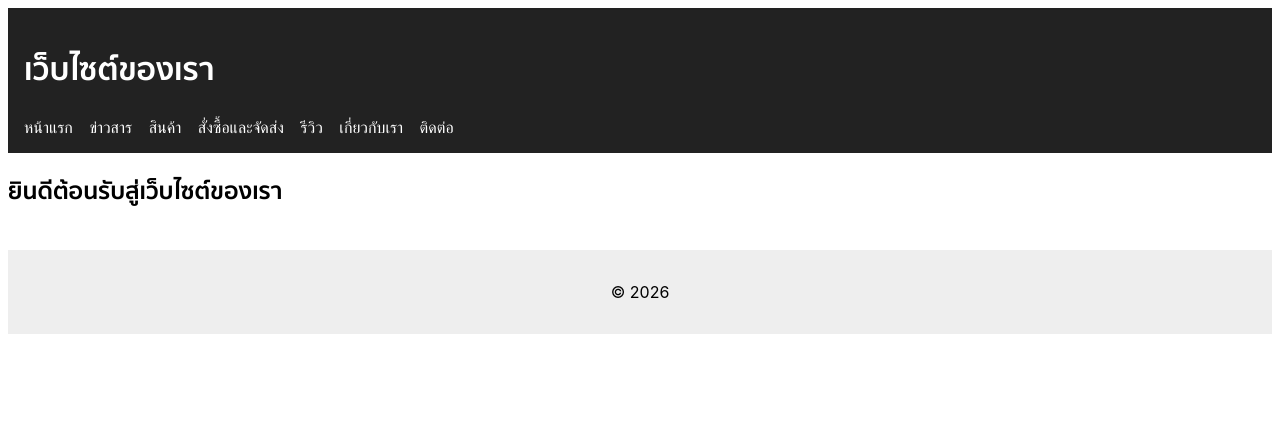
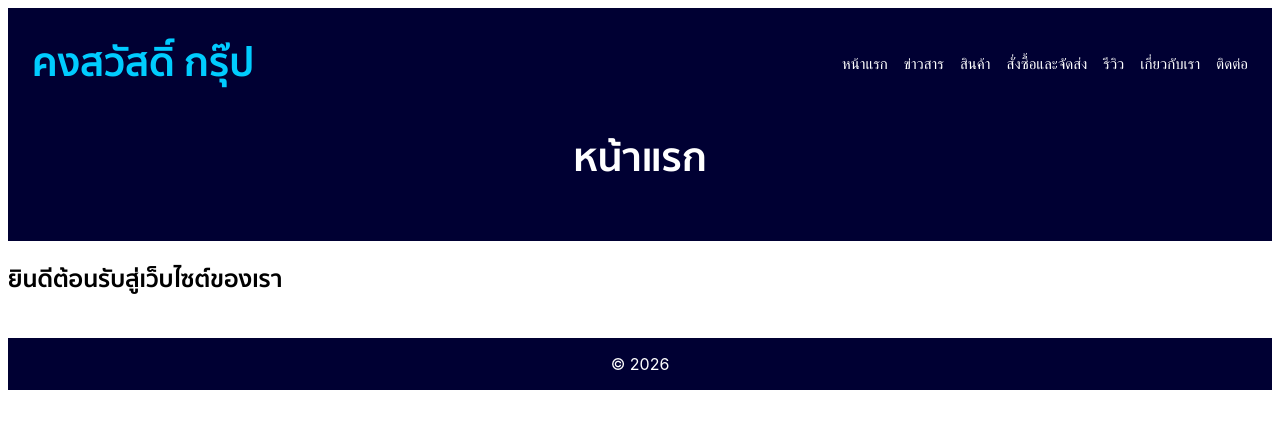
Before and after one commit to Joseph1999555/KSW_Static_Web, a plain HTML site: page index.html in a window 1280 px wide. Drawn offline with Linux system fonts and the light colour scheme; a web font is replaced by a local one.

Commit message:
fix reload path

```diff
--- a/footer/footer.css
+++ b/footer/footer.css
@@ -1,6 +1,11 @@
 .site-footer {
-  background: #eee;
+  background: #000033;
   padding: 16px;
   text-align: center;
   margin-top: 40px;
 }
+
+.site-footer p {
+  color: #fff;
+  margin: 0;
+}
--- a/header/header.css
+++ b/header/header.css
@@ -1,15 +1,41 @@
 .site-header {
-  background: #222;
-  color: white;
-  padding: 16px;
+  padding: 24px;
+  background: #000033;
+  color: #fff;
 }
 
-.site-header nav a {
-  color: white;
-  margin-right: 12px;
-  text-decoration: none;
+/* แถวบน: h1 + nav */
+.header-top {
+  display: flex;
+  align-items: center;
 }
 
-.site-header nav a:hover {
+.logo {
+  margin: 0;
+  color:#00CCFF;
+  font-size: 40px;
+}
+
+/* ดัน nav ไปขวาสุด */
+.main-nav {
+  margin-left: auto;
+  display: flex;
+  gap: 16px;
+}
+
+.main-nav a {
+  color: #fff;
+  text-decoration: none;
+  font-size: 15px;
+}
+
+.main-nav a:hover {
   text-decoration: underline;
 }
+
+/* h1 ตัวล่าง */
+.hero-title {
+  margin-top: 32px;
+  font-size: 40px;
+  text-align: center;
+}
--- a/header/header.html
+++ b/header/header.html
@@ -1,12 +1,21 @@
 <header class="site-header">
-  <h1>เว็บไซต์ของเรา</h1>
-  <nav>
-  <a href="/" data-link>หน้าแรก</a>
-  <a href="/news" data-link>ข่าวสาร</a>
-  <a href="/product" data-link>สินค้า</a>
-  <a href="/order" data-link>สั่งซื้อและจัดส่ง</a>
-  <a href="/review" data-link>รีวิว</a>
-  <a href="/about" data-link>เกี่ยวกับเรา</a>
-  <a href="/contact" data-link>ติดต่อ</a>
-</nav>
+
+  <!-- แถวบน -->
+  <div class="header-top">
+    <h1 class="logo">คงสวัสดิ์ กรุ๊ป</h1>
+
+    <nav class="main-nav">
+      <a href="/" data-link data-title="หน้าแรก">หน้าแรก</a>
+      <a href="/#/news" data-link data-title="ข่าวสาร">ข่าวสาร</a>
+      <a href="/#/product" data-link data-title="สินค้า">สินค้า</a>
+      <a href="/#/order" data-link data-title="สั่งซื้อและจัดส่ง">สั่งซื้อและจัดส่ง</a>
+      <a href="/#/review" data-link data-title="รีวิว">รีวิว</a>
+      <a href="/#/about" data-link data-title="เกี่ยวกับเรา">เกี่ยวกับเรา</a>
+      <a href="/#/contact" data-link data-title="ติดต่อ">ติดต่อ</a>
+    </nav>
+  </div>
+
+  <!-- แถวล่าง -->
+  <h1 class="hero-title" id="page-title">หน้าแรก</h1>
+
 </header>
--- a/header/header.js
+++ b/header/header.js
@@ -1,5 +1,17 @@
 fetch("header/Header.html")
-  .then(res => res.text())
-  .then(html => {
-    document.getElementById("header").innerHTML = html;
-  });
+    .then(res => res.text())
+    .then(html => {
+        document.getElementById("header").innerHTML = html;
+    });
+
+document.addEventListener("click", e => {
+    const link = e.target.closest("[data-link]");
+    if (!link) return;
+
+    e.preventDefault();
+    const path = link.getAttribute("href");
+    const title = link.dataset.title;
+
+    navigate(path);
+    document.getElementById("page-title").textContent = title;
+});
--- a/index.js
+++ b/index.js
@@ -15,6 +15,10 @@ const routes = {
   "/review": "pages/review.html",
   "/contact": "pages/contact.html"
 };
+
+function getPath() {
+  return location.hash.replace("#", "") || "/";
+}
 
 function loadPage(path) {
   const page = routes[path] || routes["/"];
@@ -40,7 +44,7 @@ document.addEventListener("click", e => {
 });
 
 window.addEventListener("popstate", () => {
-  loadPage(location.pathname);
+  loadPage(getPath());
 });
 
-loadPage(location.pathname);
+loadPage(getPath());
```
Also changed, not shown: README.md.
